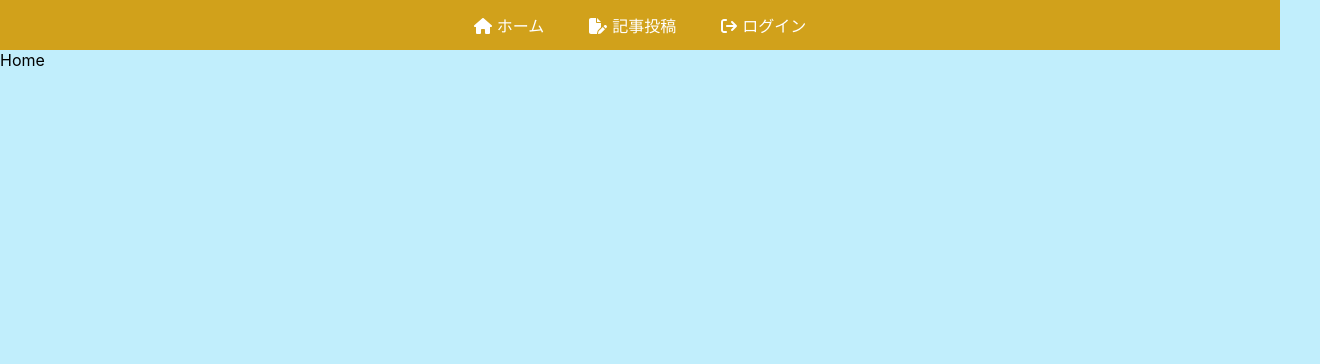
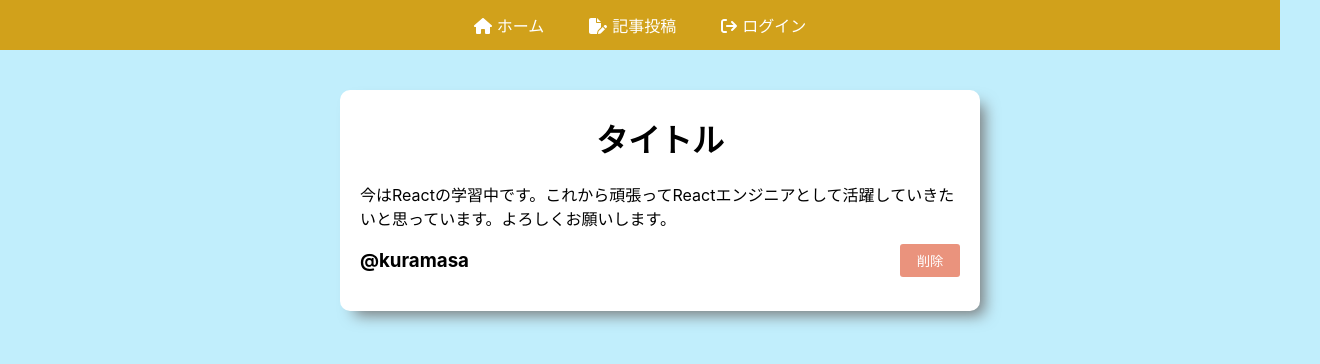
Before and after one commit to snowKuramasa/blog-with-react-and-firebase, a React (Create React App) app: page / in a window 1280 px wide. Shown: the top 364 px of the page, 1320 px wide, since content can reach past the window. Built offline with nearby package versions, Linux system fonts and the light colour scheme.

Commit message:
homeコンポーネント作成

```diff
--- /dev/null
+++ b/src/components/Home.css
@@ -0,0 +1,56 @@
+.homePage {
+  width: 100%;
+  height: calc(100vh - 80vh);
+  height: auto;
+  display: flex;
+  flex-direction: column;
+  align-items: center;
+  padding: 20px;
+}
+
+.homePage .postContents {
+  width: 600px;
+  height: auto;
+  max-height: 600px;
+  background-color: white;
+  box-shadow: 9px 9px 15px -5px #777777;
+  margin: 20px;
+  padding: 20px;
+  border-radius: 10px;
+}
+
+.postHeader h1 {
+  text-align: center;
+  margin-top: 5px;
+}
+
+.postContents .postTextContainer {
+  height: auto;
+  word-wrap: break-word;
+  max-height: 400px;
+  width: 100%;
+}
+
+.nameAndDeleteButton {
+  display: flex;
+  align-items: center;
+}
+
+.nameAndDeleteButton button {
+  flex: 10%;
+  background-color: #da421c91;
+  color: white;
+  padding: 7px 15px;
+  border-radius: 3px;
+  border: none;
+  cursor: pointer;
+  transition: all 0.3s;
+}
+
+.nameAndDeleteButton button:hover {
+  background-color: #da421c;
+}
+
+.nameAndDeleteButton h3 {
+  flex: 90%;
+}
--- a/src/components/Home.js
+++ b/src/components/Home.js
@@ -1,8 +1,23 @@
 import React from 'react'
+import './Home.css';
 
 function Home() {
   return (
-    <div>Home</div>
+    <div className='homePage'>
+      <div className='postContents'>
+        <div className='postHeader'>
+          <h1>タイトル</h1>
+        </div>
+        <div className='postTextContainer'>
+          今はReactの学習中です。これから頑張ってReactエンジニアとして活躍していきたいと思っています。よろしくお願いします。
+        </div>
+        <div className='nameAndDeleteButton'>
+          <h3>@kuramasa</h3>
+          <button>削除</button>
+        </div>
+      </div>
+    </div>
+
   )
 }
 
```
